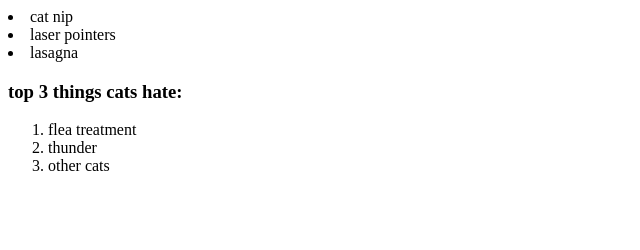
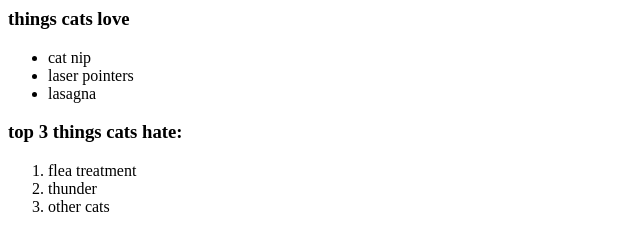
Before and after one commit to knightmoves-schools/004-lists-Romantrickey-ops, a website: page index.html in a window 1280 px wide. Shown: the whole page, without its empty margins (0-640 px from the left). Drawn offline with Linux system fonts and the light colour scheme.

Commit message:
Updated list

```diff
--- a/index.html
+++ b/index.html
@@ -1,4 +1,5 @@
-<ul></ul>
+<h3>things cats love</h3>
+<ul>
 <li>cat nip</li>   <head>
 <li> laser pointers</li>
 <li>lasagna</li>    </head>
```
